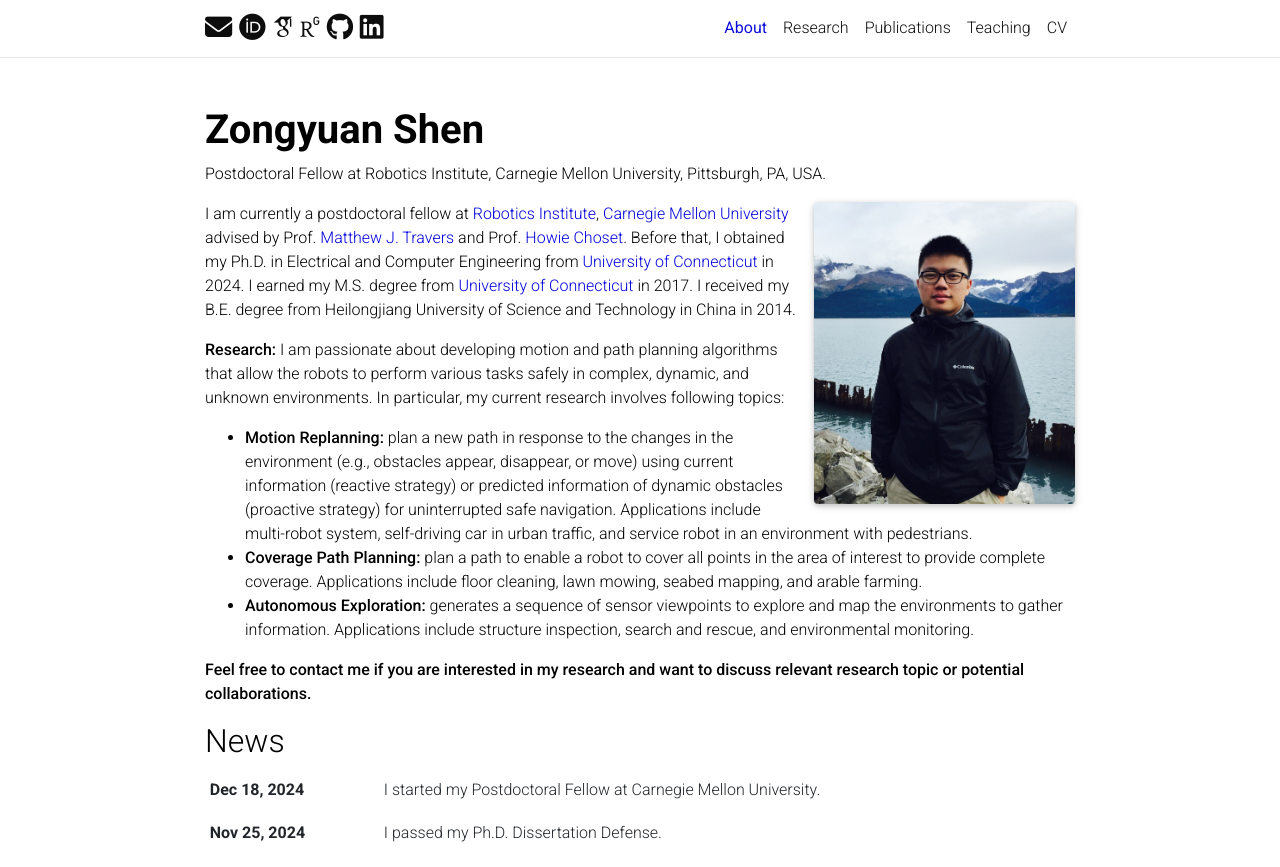
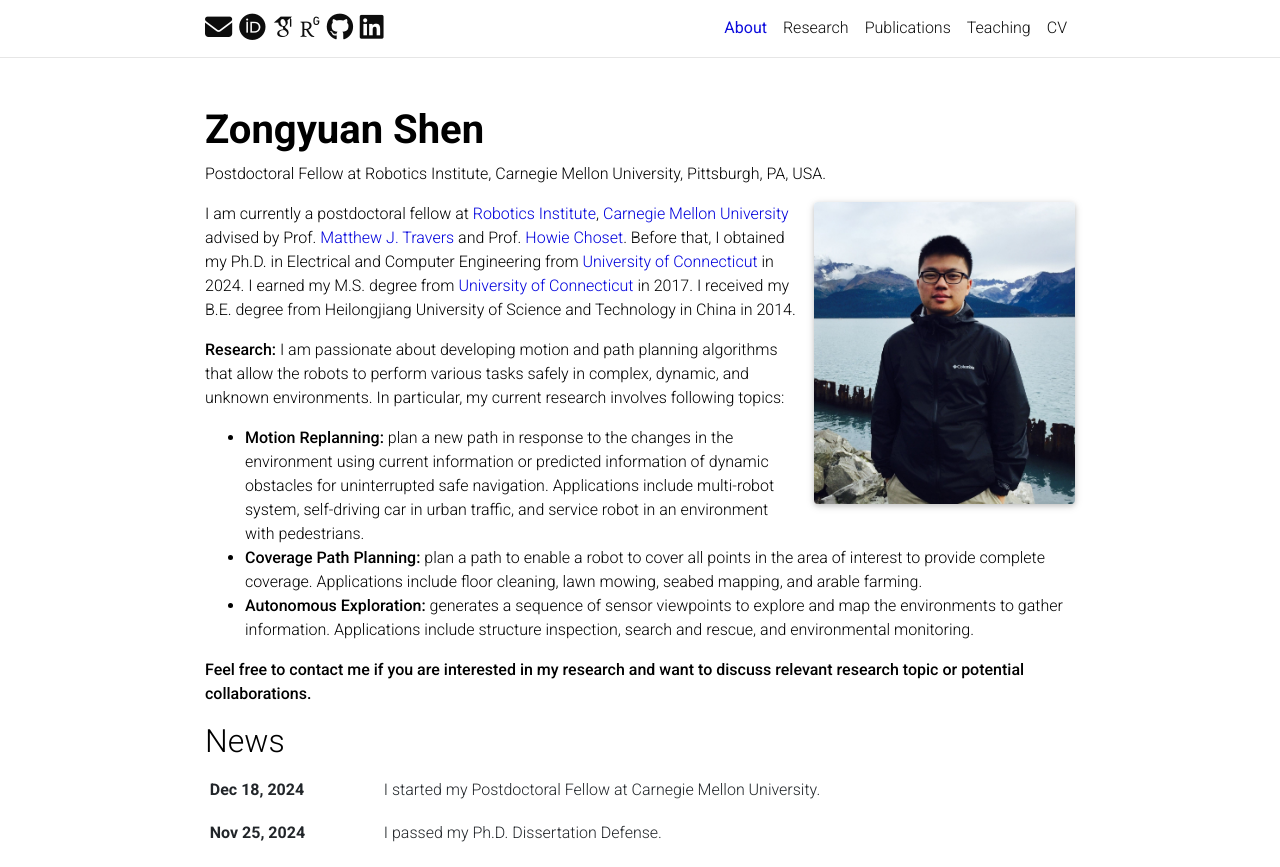
Before and after one commit to ZongyuanShen/ZongyuanShen.github.io, a Jekyll site: the page built from _pages/about.md, in a window 1280 px wide and 1057 px high, cut to the strip 0-867 px from the top of the window. Built offline with Jekyll 4.4.1, drawn with Linux system fonts in a browser that asks for light colours; full-size pictures stand in for the smaller copies a plugin makes; some web fonts are replaced; comment, search, counter and statistics services are not loaded; a style sheet for code colours, icons or effects is not loaded.

Commit message:
Update about.md

```diff
--- a/_pages/about.md
+++ b/_pages/about.md
@@ -20,7 +20,7 @@
 
 **Research:** I am passionate about developing motion and path planning algorithms that allow the robots to perform various tasks safely in complex, dynamic, and unknown environments. In particular, my current research involves following topics:
 
-- **Motion Replanning:** plan a new path in response to the changes in the environment (e.g., obstacles appear, disappear, or move) using current information (reactive strategy) or predicted information of dynamic obstacles (proactive strategy) for uninterrupted safe navigation. Applications include multi-robot system, self-driving car in urban traffic, and service robot in an environment with pedestrians.
+- **Motion Replanning:** plan a new path in response to the changes in the environment using current information or predicted information of dynamic obstacles for uninterrupted safe navigation. Applications include multi-robot system, self-driving car in urban traffic, and service robot in an environment with pedestrians.
 - **Coverage Path Planning:** plan a path to enable a robot to cover all points in the area of interest to provide complete coverage. Applications include floor cleaning, lawn mowing, seabed mapping, and arable farming.
 - **Autonomous Exploration:** generates a sequence of sensor viewpoints to explore and map the environments to gather information. Applications include structure inspection, search and rescue, and environmental monitoring.
 
```
